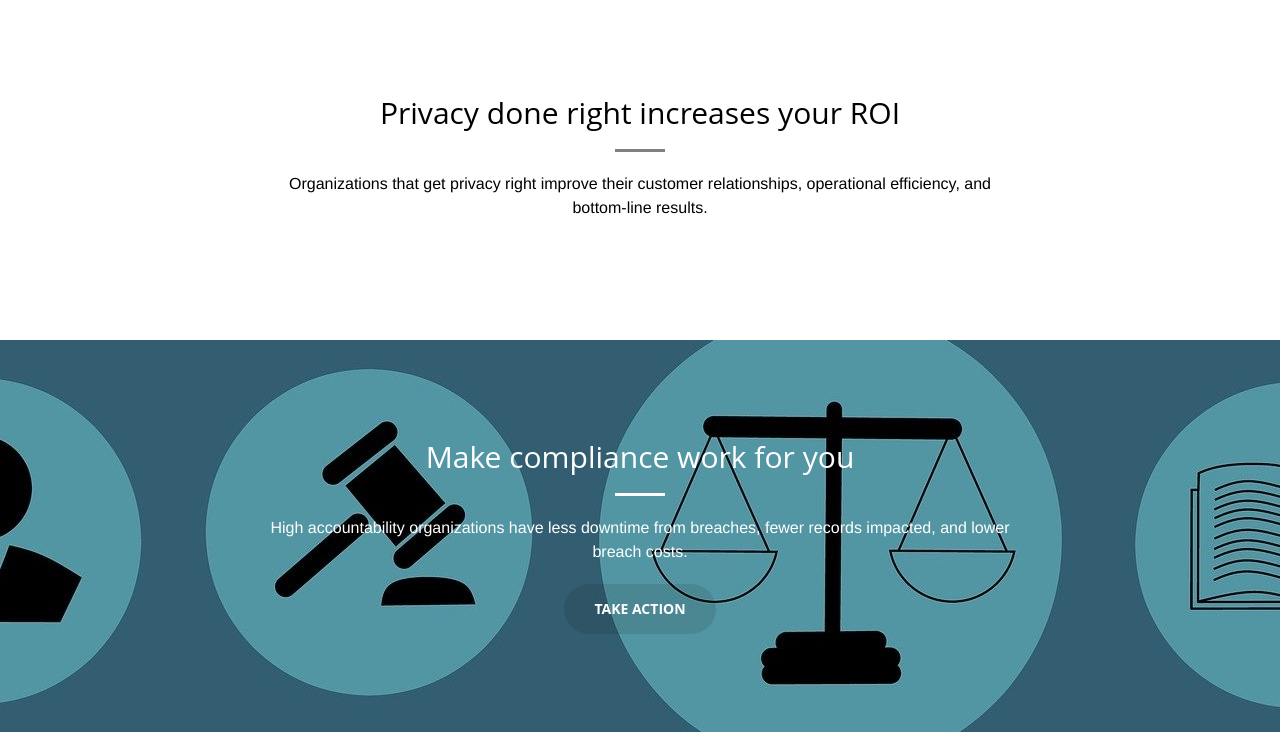
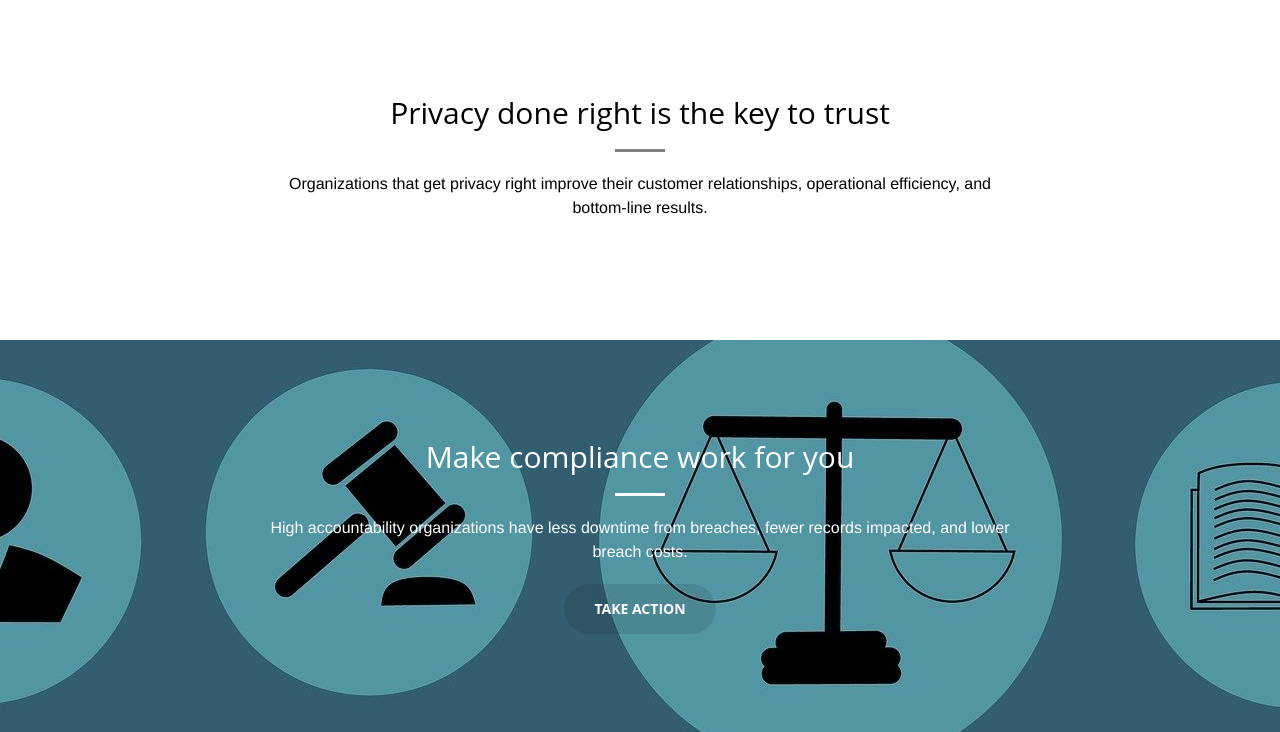
Before and after one commit to riod4/riod4.github.io, a Jekyll site: the page built from index.html, in a window 1280 px wide and 900 px high, scrolled down 736 px, cut to the strip 168-900 px from the top of the window. Built offline with Jekyll 4.4.1, drawn with Linux system fonts in a browser that asks for light colours; comment, search, counter and statistics services are not loaded.

Commit message:
Update 10-02-2020

```diff
--- a/_includes/intro.html
+++ b/_includes/intro.html
@@ -2,7 +2,7 @@
     <div class="container">
         <div class="row">
             <div class="col-lg-8 col-lg-offset-2 text-center">
-                <h2 class="section-heading">Privacy done right increases your ROI</h2>
+                <h2 class="section-heading">Privacy done right is the key to trust</h2>
                 <hr>
                 <p>Organizations that get privacy right improve their customer relationships, operational efficiency, and bottom-line results.</p>
                 <!--<a href="#contact" class="btn btn-default btn-xl">Contact</a>-->
```
